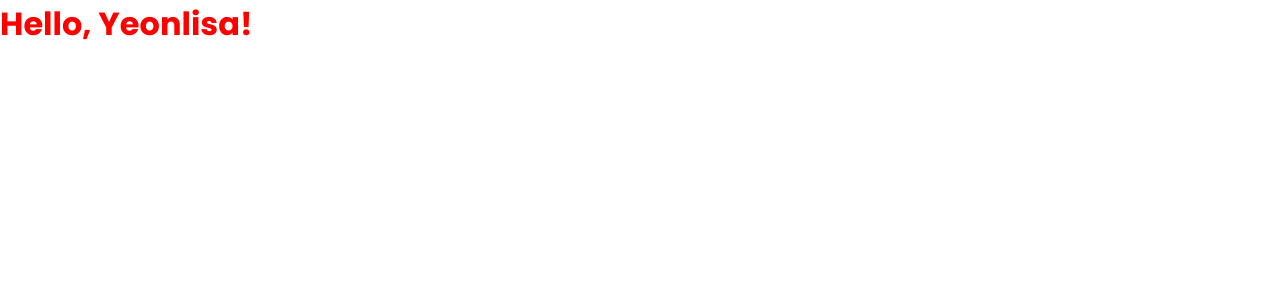
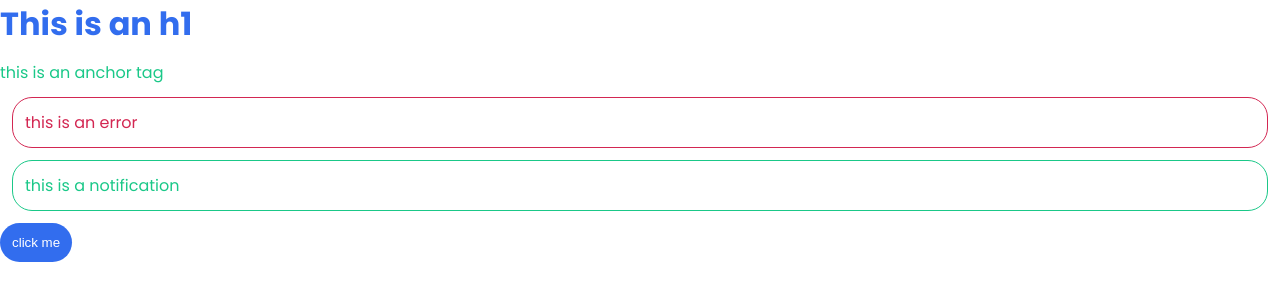
Before and after one commit to Yeonlisa/sass-tutorial, a website: page index.html in a window 1280 px wide. Drawn offline with Linux system fonts and the light colour scheme.

Commit message:
Variables

```diff
--- a/index.html
+++ b/index.html
@@ -8,6 +8,10 @@
     <title>Complete SASS</title>
 </head>
 <body>
-    <h1><a href="#">Hello, Yeonlisa!</a></h1>
+    <h1>This is an h1</h1>
+    <a href="#">this is an anchor tag</a>
+    <p class="error">this is an error</p>
+    <p class="notification">this is a notification</p>
+    <button>click me</button>
 </body>
 </html>
--- a/index.scss
+++ b/index.scss
@@ -28,8 +28,51 @@ img {
     max-width: 100%;
 }
 
+// variables
+
+// theme colors
+$primary: #326dee;
+$secondary: #1ac888;
+$error: #d32752;
+$info: #f6c31c;
+
+// spacing
+$base-padding: 0.75rem;
+$base-margin: 0.75rem;
+
+// borders
+$base-border-thickness: 1px;
+$base-border-radius: 20px;
+
 h1 {
-    a {
-        color: red;
-    }
+    color: $primary;
+    margin-bottom: $base-margin;
 }
+a {
+    color: $secondary;
+}
+button {
+    color: white;
+    border: 0;
+    background: $primary;
+    border-radius: $base-border-radius;
+    padding: $base-padding;
+}
+.error {
+    color: $error;
+    border-color: $error;
+    border-style: solid;
+    margin: $base-margin;
+    padding: $base-padding;
+    border-radius: $base-border-radius;
+    border-width: $base-border-thickness;
+}
+.notification {
+    color: $secondary;
+    border-color: $secondary;
+    border-style: solid;
+    margin: $base-margin;
+    padding: $base-padding;
+    border-radius: $base-border-radius;
+    border-width: $base-border-thickness;
+}
```
Also changed, not shown: css/index.css.
